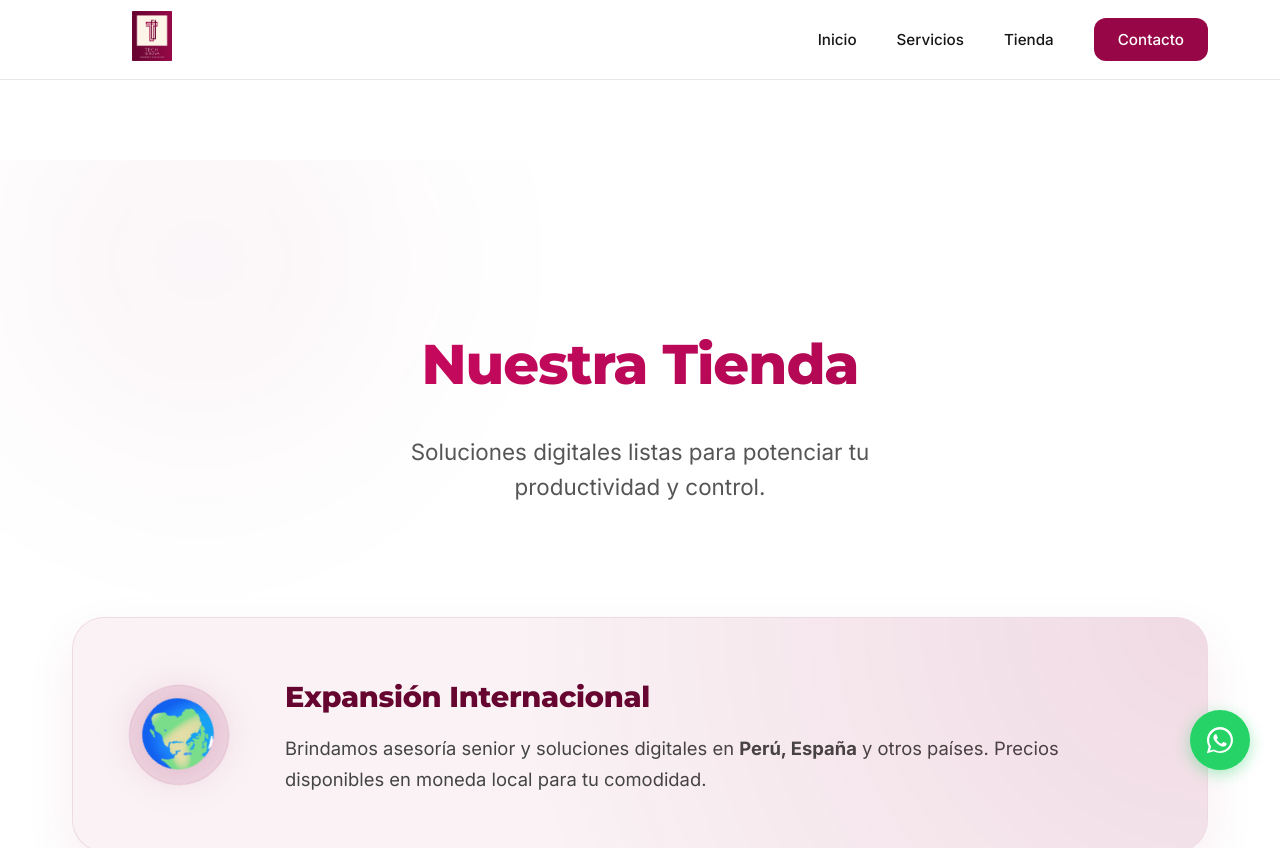
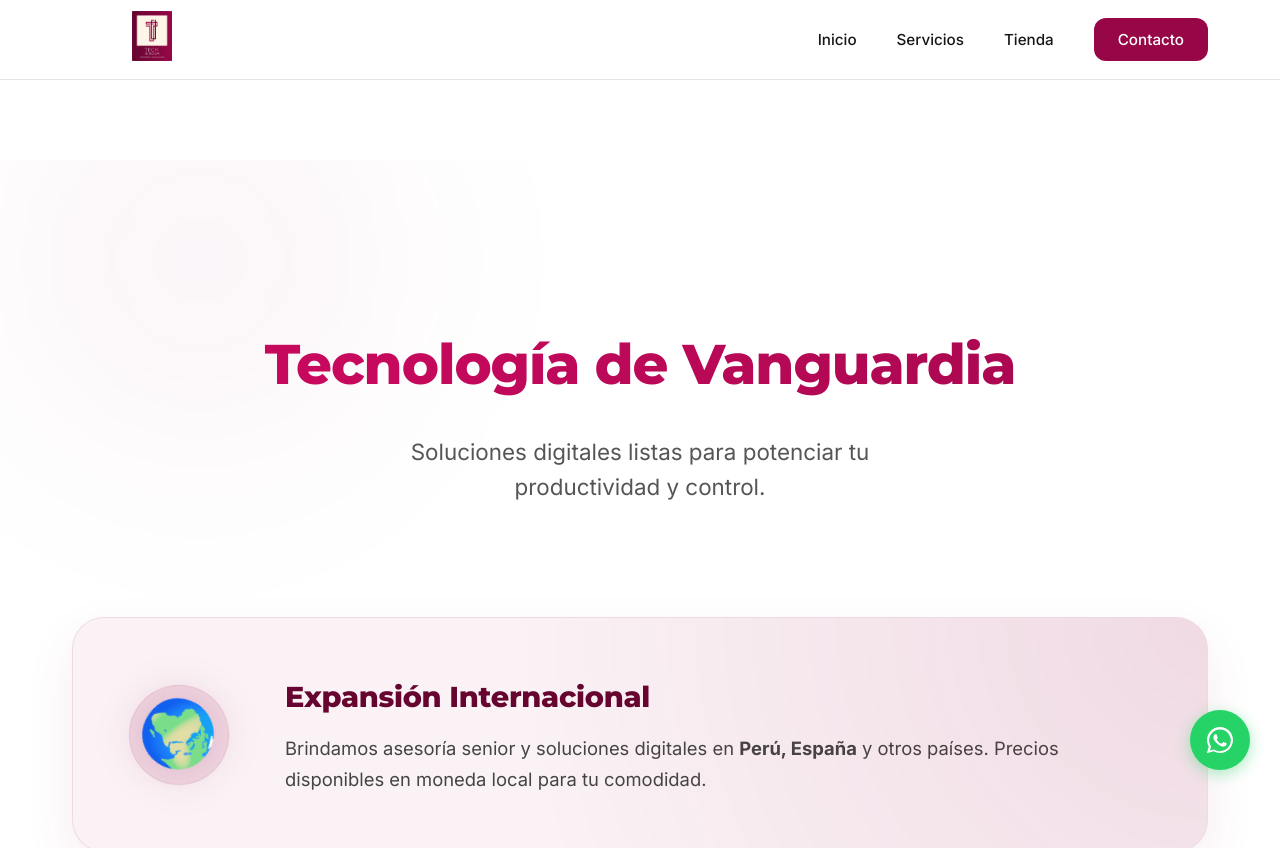
Before and after one commit to techinnovareg-lgtm/WebTechInnova, a Next.js app: page /tienda in a window 1280 px wide. Shown: the top 848 px of the page. Built offline with nearby package versions, Linux system fonts and the light colour scheme.

Commit message:
feat: integración visual de EasyRent - Store

```diff
--- a/src/components/sections/Store.tsx
+++ b/src/components/sections/Store.tsx
@@ -181,7 +181,7 @@ const Store = () => {
             </div>
             <div className={`container ${styles.container}`}>
                 <div className={styles.header}>
-                    <h2 className={styles.title}>Nuestra Tienda</h2>
+                    <h2 className={styles.title}>Tecnología de Vanguardia</h2>
                     <p className={styles.subtitle}>Soluciones digitales listas para potenciar tu productividad y control.</p>
                 </div>
 
```
Also changed, not shown: antigravity_test.txt (added).
